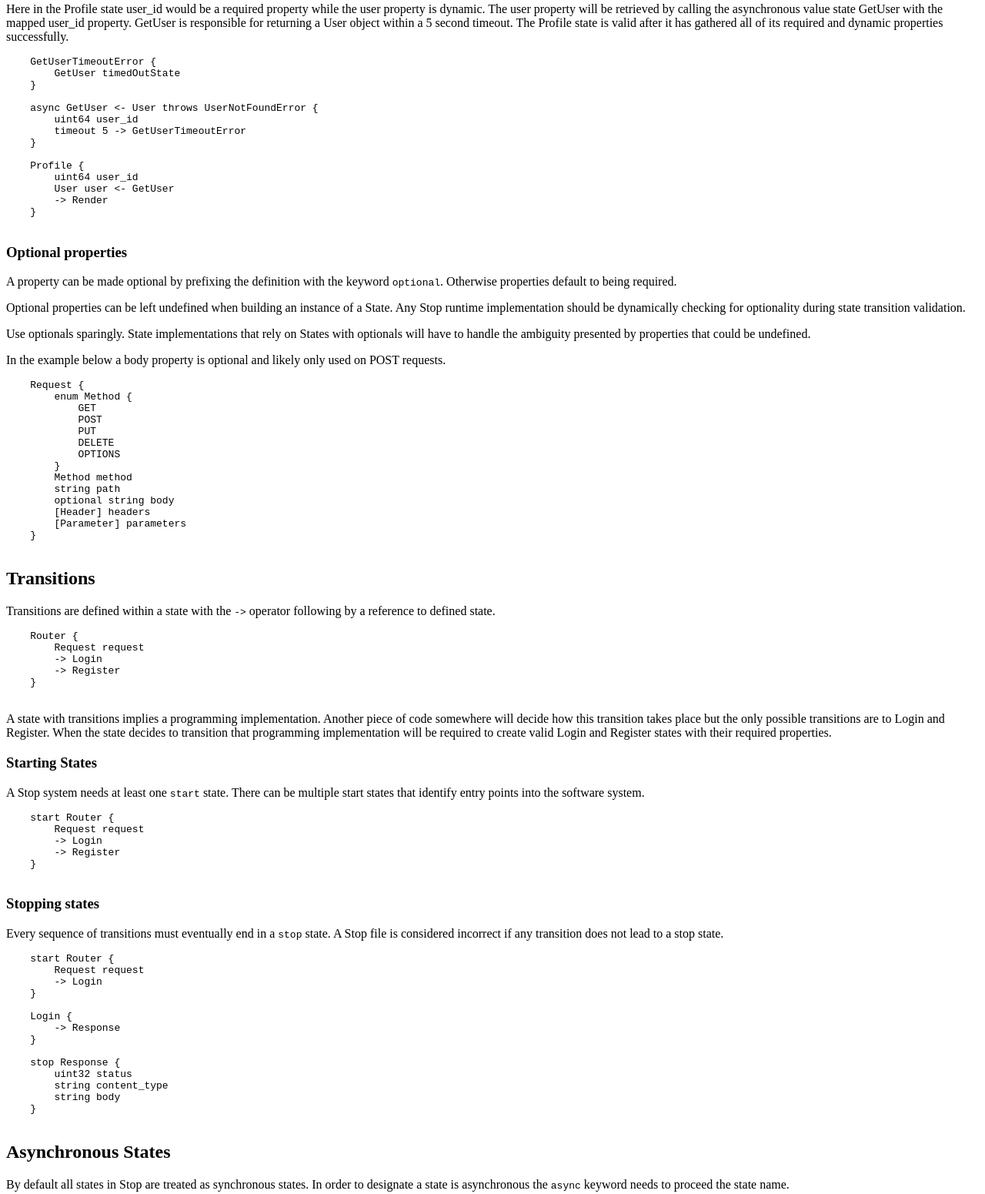
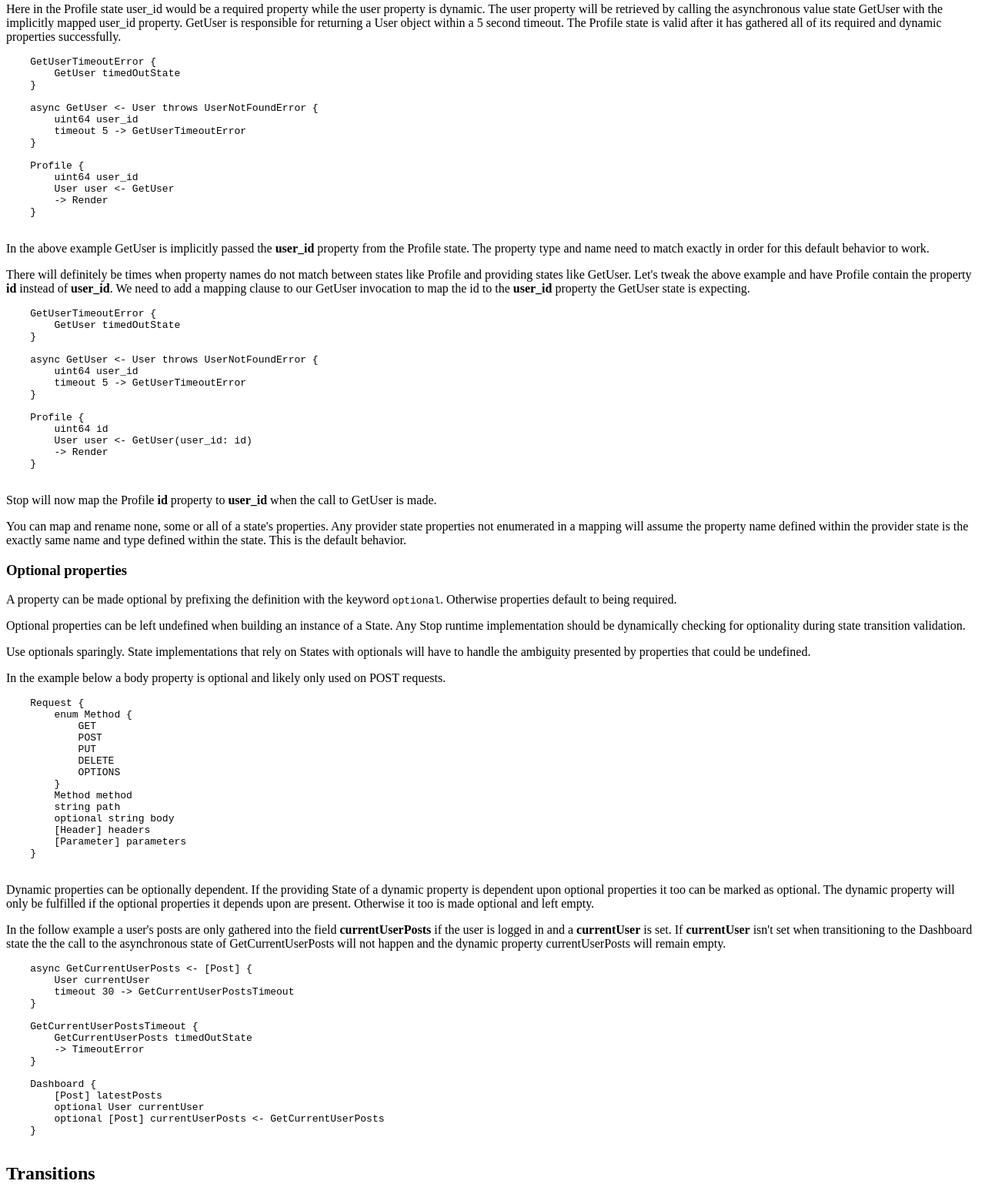
Before and after one commit to pocketlabs/stop-lang.org, a plain HTML site: page index.html in a window 1280 px wide. Shown: the part 3571-5122 px from the top of the page at 77% size. Drawn offline with Linux system fonts and the light colour scheme.

Commit message:
dynamic properties mapping and optionals

```diff
--- a/index.html
+++ b/index.html
@@ -212,7 +212,7 @@
             They are defined like any other property but with a <code><-</code> operator following by a reference to a value state that returns the same property type.
         </p>
         <p>
-            Here in the Profile state user_id would be a required property while the user property is dynamic.  The user property will be retrieved by calling the asynchronous value state GetUser with the mapped user_id property.  GetUser is responsible for returning a User object within a 5 second timeout.  The Profile state is valid after it has gathered all of its required and dynamic properties successfully.
+            Here in the Profile state user_id would be a required property while the user property is dynamic.  The user property will be retrieved by calling the asynchronous value state GetUser with the implicitly mapped user_id property.  GetUser is responsible for returning a User object within a 5 second timeout.  The Profile state is valid after it has gathered all of its required and dynamic properties successfully.
         </p>
         <pre>
     GetUserTimeoutError {
@@ -230,6 +230,34 @@
         -> Render
     }
         </pre>
+        <p>
+            In the above example GetUser is implicitly passed the <strong>user_id</strong> property from the Profile state.  The property type and name need to match exactly in order for this default behavior to work.
+        </p>
+        <p>
+            There will definitely be times when property names do not match between states like Profile and providing states like GetUser.  Let's tweak the above example and have Profile contain the property <strong>id</strong> instead of <strong>user_id</strong>.  We need to add a mapping clause to our GetUser invocation to map the <string>id</string> to the <strong>user_id</strong> property the GetUser state is expecting.
+        </p>
+        <pre>
+    GetUserTimeoutError {
+        GetUser timedOutState
+    }
+
+    async GetUser <- User throws UserNotFoundError {
+        uint64 user_id
+        timeout 5 -> GetUserTimeoutError
+    }
+
+    Profile {
+        uint64 id
+        User user <- GetUser(user_id: id)
+        -> Render
+    }
+        </pre>
+        <p>
+            Stop will now map the Profile <strong>id</strong> property to <strong>user_id</strong> when the call to GetUser is made.
+        </p>
+        <p>
+            You can map and rename none, some or all of a state's properties.  Any provider state properties not enumerated in a mapping will assume the property name defined within the provider state is the exactly same name and type defined within the state.  This is the default behavior.
+        </p>
         <h3>Optional properties</h3>
         <p>
             A property can be made optional by prefixing the definition with the keyword <code>optional</code>.  Otherwise properties default to being required.
@@ -257,6 +285,29 @@
         optional string body
         [Header] headers
         [Parameter] parameters
+    }
+        </pre>
+        <p>
+            Dynamic properties can be optionally dependent.  If the providing State of a dynamic property is dependent upon optional properties it too can be marked as optional.  The dynamic property will only be fulfilled if the optional properties it depends upon are present.  Otherwise it too is made optional and left empty.
+        </p>
+        <p>
+            In the follow example a user's posts are only gathered into the field <strong>currentUserPosts</strong> if the user is logged in and a <strong>currentUser</strong> is set.  If <strong>currentUser</strong> isn't set when transitioning to the Dashboard state the the call to the asynchronous state of GetCurrentUserPosts will not happen and the dynamic property <storng>currentUserPosts</storng> will remain empty.
+        </p>
+        <pre>
+    async GetCurrentUserPosts <- [Post] {
+        User currentUser
+        timeout 30 -> GetCurrentUserPostsTimeout
+    }
+
+    GetCurrentUserPostsTimeout {
+        GetCurrentUserPosts timedOutState
+        -> TimeoutError
+    }
+
+    Dashboard {
+        [Post] latestPosts
+        optional User currentUser
+        optional [Post] currentUserPosts <- GetCurrentUserPosts
     }
         </pre>
         <h2>Transitions</h2>
@@ -371,6 +422,7 @@
 
     queue PushNotification {
         Post post
+        -> SendPushNotification
     }
 
     stop SendPushNotification {
```
